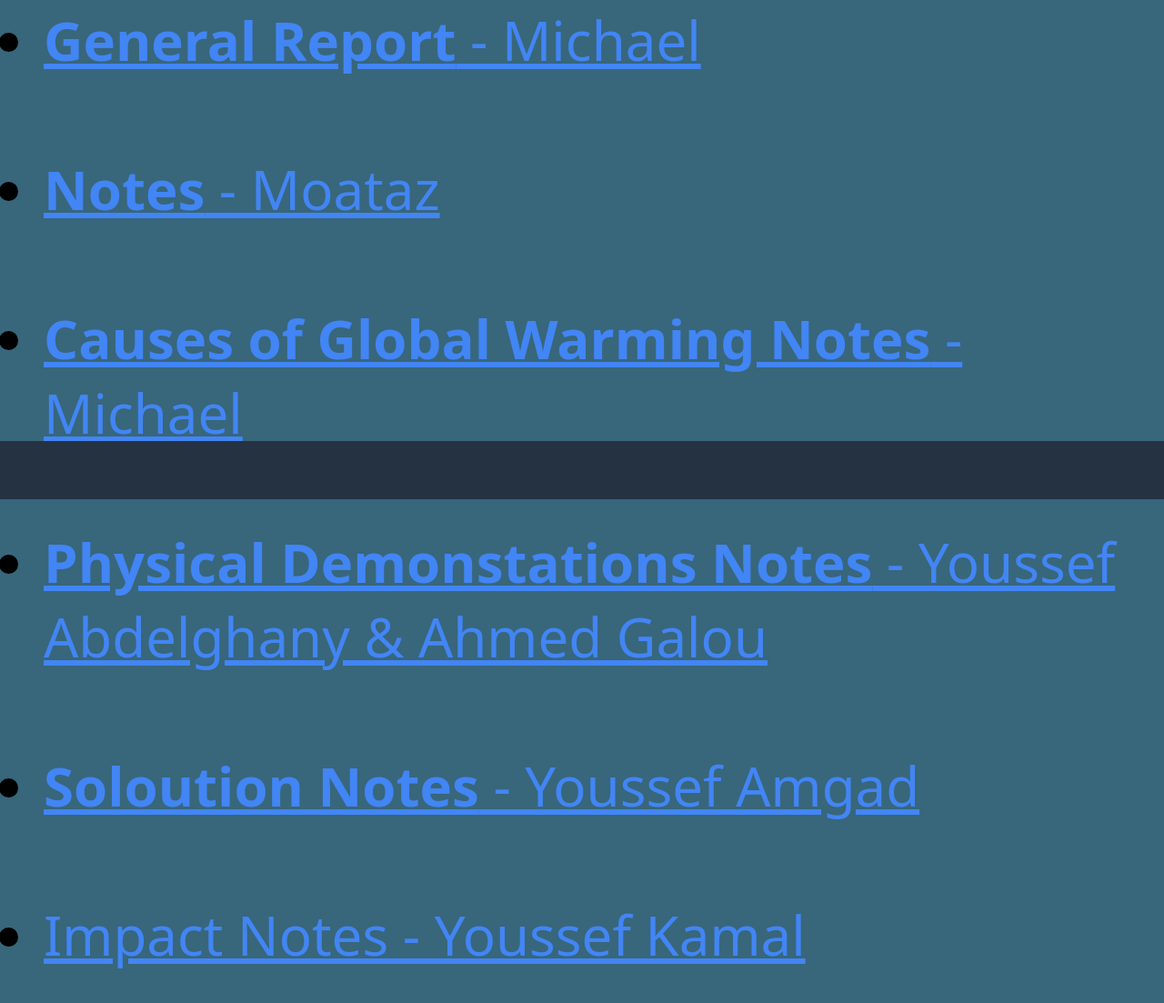
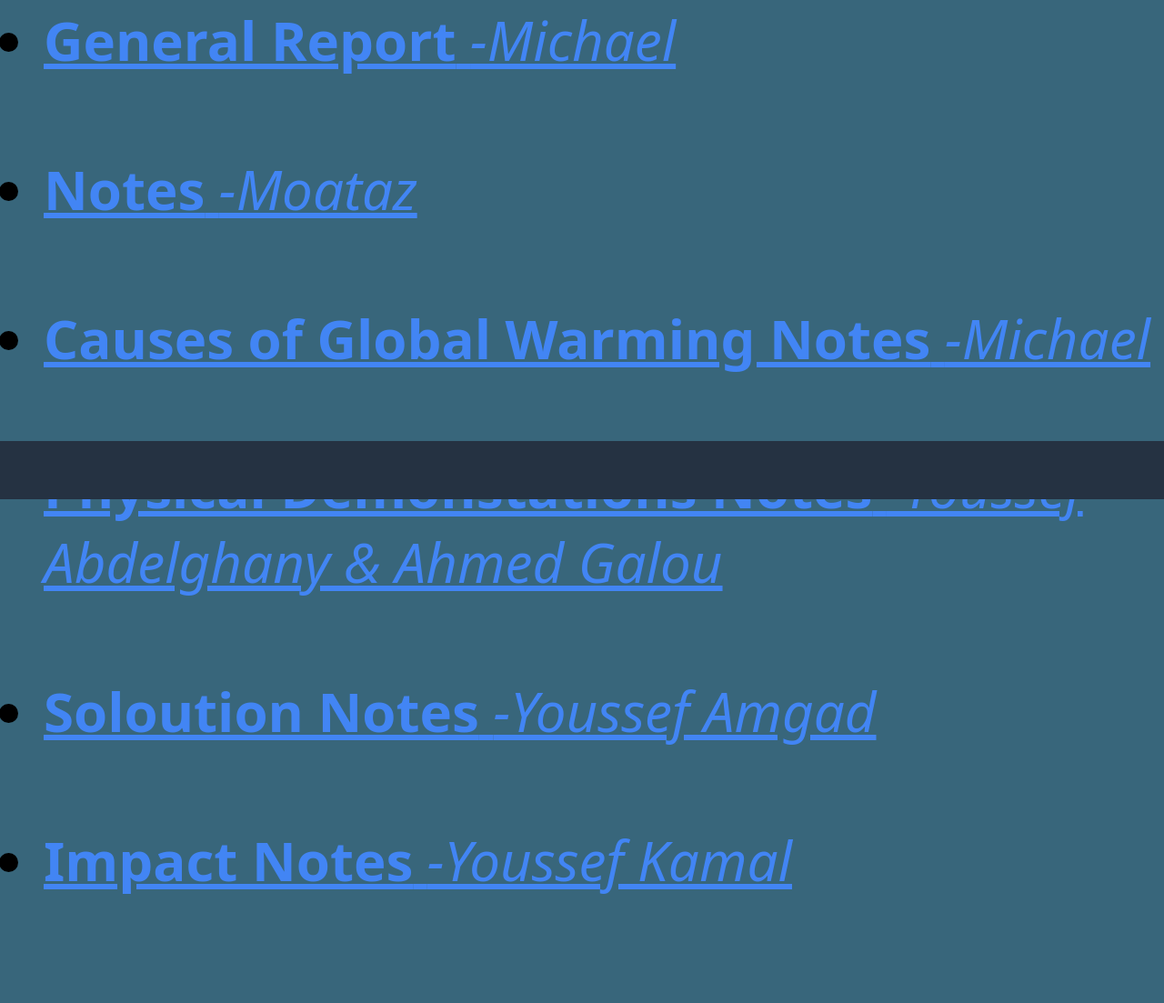
Before and after one commit to lowprofiledude/seniorsproject, a plain HTML site: page research.html in a window 1280 px wide. Shown: the part 251-1354 px from the top of the page at 91% size. Drawn offline with Linux system fonts and the light colour scheme.

Commit message:
Update research.html
fix + ital

```diff
--- a/research.html
+++ b/research.html
@@ -60,14 +60,14 @@ body{
 </div>
         <br> <br>
         <ul>
-<li><a href="https://drive.google.com/file/d/1uxsir54b0hj6WQDKZK-s7YLVJ9lgQtg4/view?usp=sharing" ><b>General Report</b> - Michael</a></li>
+<li><a href="https://drive.google.com/file/d/1uxsir54b0hj6WQDKZK-s7YLVJ9lgQtg4/view?usp=sharing" ><b>General Report</b> <i>-Michael</i></a></li>
               <br>
-<li><a href="xxx" ><b>Notes</b> - Moataz</a></li>
+<li><a href="xxx" ><b>Notes</b> <i>-Moataz</i></a></li>
               <br>
-            <li><a href="https://drive.google.com/file/d/1-5V5R3ggwStf_Ub-d20zgaSacT_PmC9c/view?usp=sharing" ><b>Causes of Global Warming Notes</b> - Michael</a></li>
-  <br><li><a href="xxx" ><B>Physical Demonstations Notes</B> - Youssef Abdelghany & Ahmed Galou</a></li>  <br>
-            <li><a href="xxx" ><B>Soloution Notes</B> - Youssef Amgad</a></li>  <br>
-<li><a href="xxx" >Impact Notes - Youssef Kamal</a></li>
+            <li><a href="https://drive.google.com/file/d/1-5V5R3ggwStf_Ub-d20zgaSacT_PmC9c/view?usp=sharing" ><b>Causes of Global Warming Notes</b> <i>-Michael</i></a></li>
+  <br><li><a href="xxx" ><B>Physical Demonstations Notes</B> <i>-Youssef Abdelghany & Ahmed Galou</i></a></li>  <br>
+            <li><a href="xxx" ><B>Soloution Notes</B> <i>-Youssef Amgad</i></a></li>  <br>
+<li><a href="xxx" ><b>Impact Notes</b> <i>-Youssef Kamal</i></a></li>
         </ul>
 <br>
 
```
